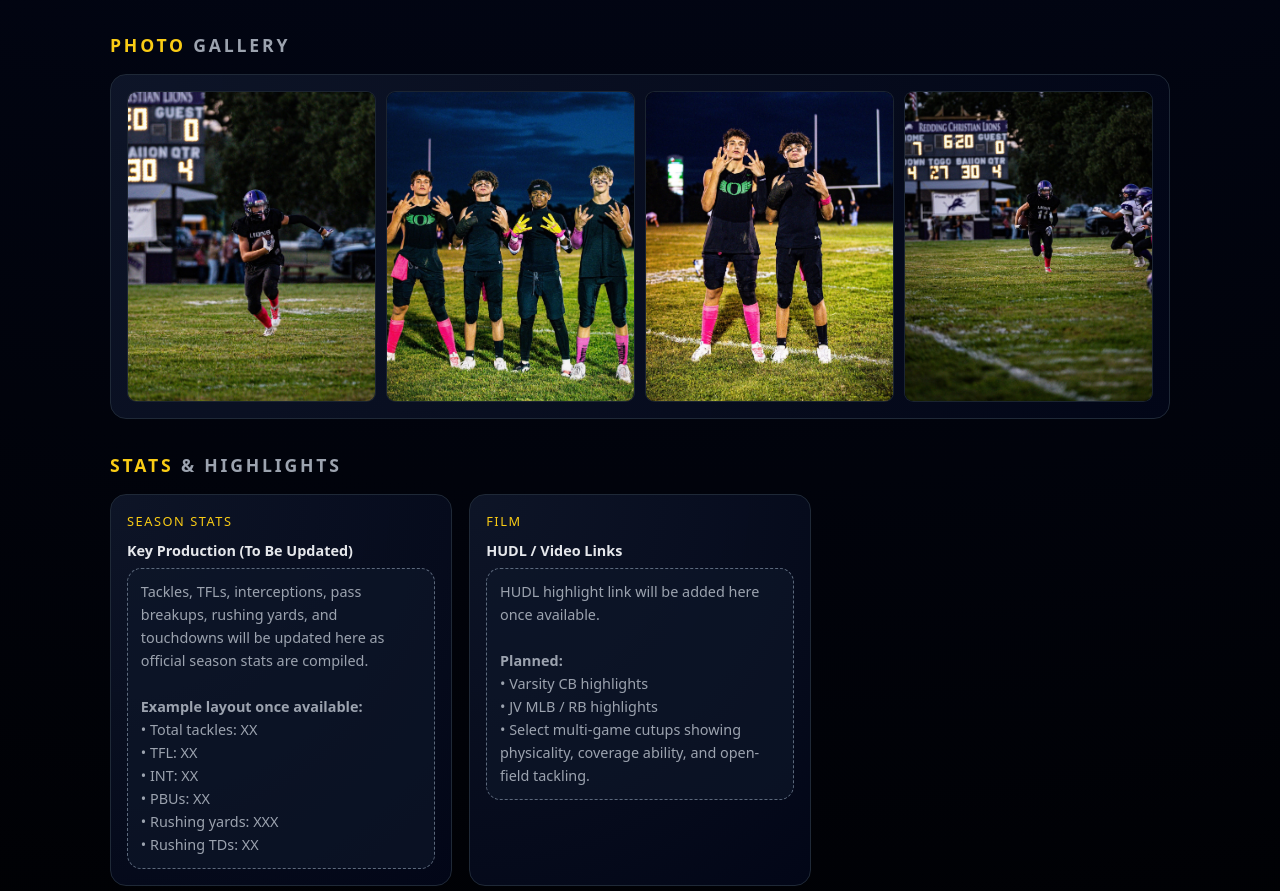
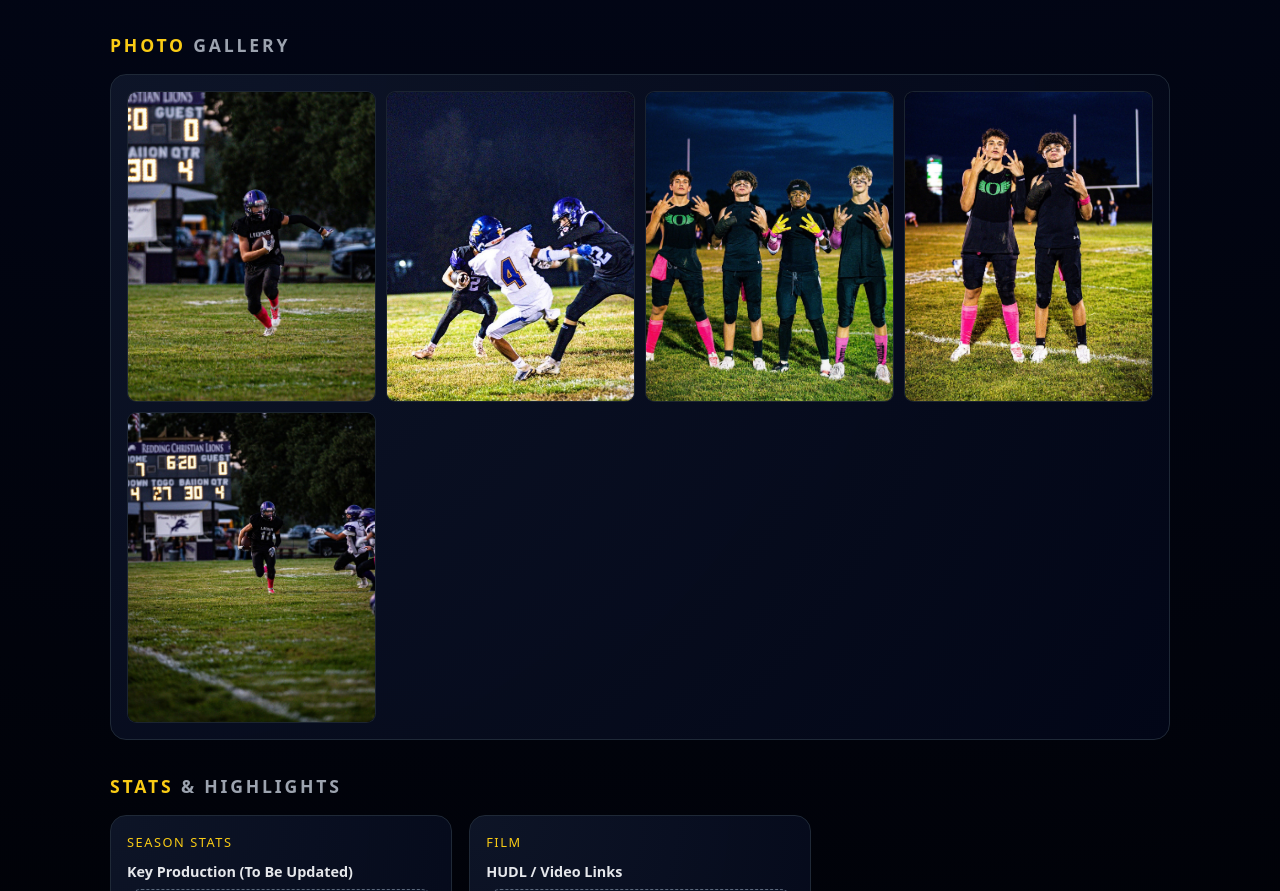
Before and after one commit to kitday85/Jonah-Football, a plain HTML site: page index.html in a window 1280 px wide. Shown: the part 1891-2782 px from the top of the page. Drawn offline with Linux system fonts and the light colour scheme.

Commit message:
blocking photo

```diff
--- a/index.html
+++ b/index.html
@@ -653,6 +653,9 @@
             <img src="IMG_4546.jpeg" alt="Jonah Day - game action 1" />
           </div>
           <div class="gallery-item">
+            <img src="Jonah_Block.jpg" alt="Jonah Day - blocking" />
+          </div>
+          <div class="gallery-item">
             <img src="IMG_4554.jpeg" alt="Jonah Day - game action 2" />
           </div>
           <div class="gallery-item">
```
